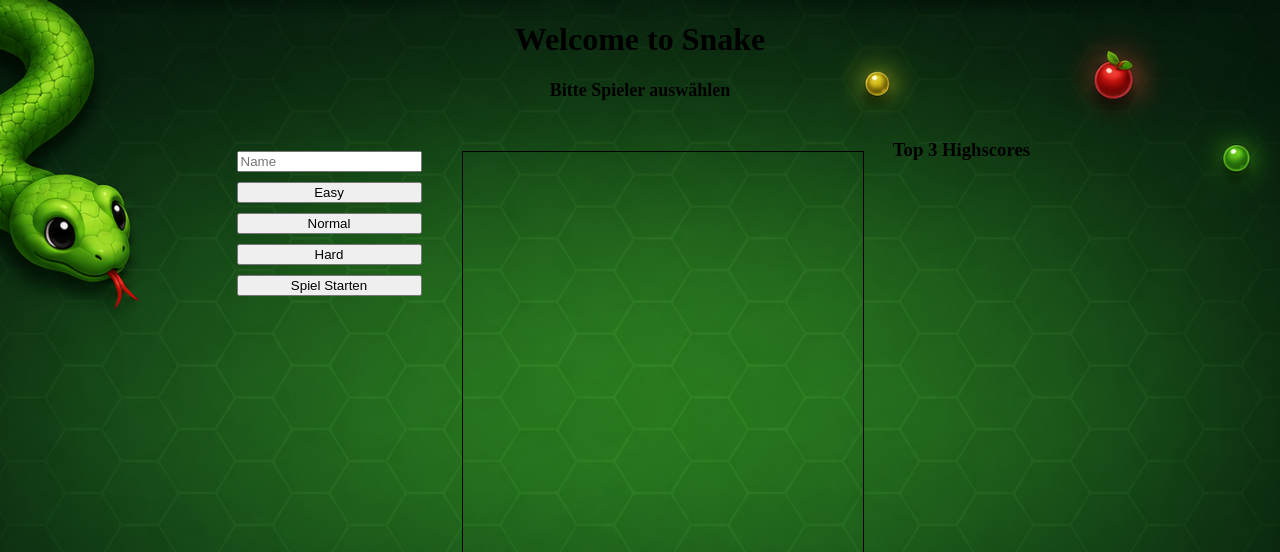
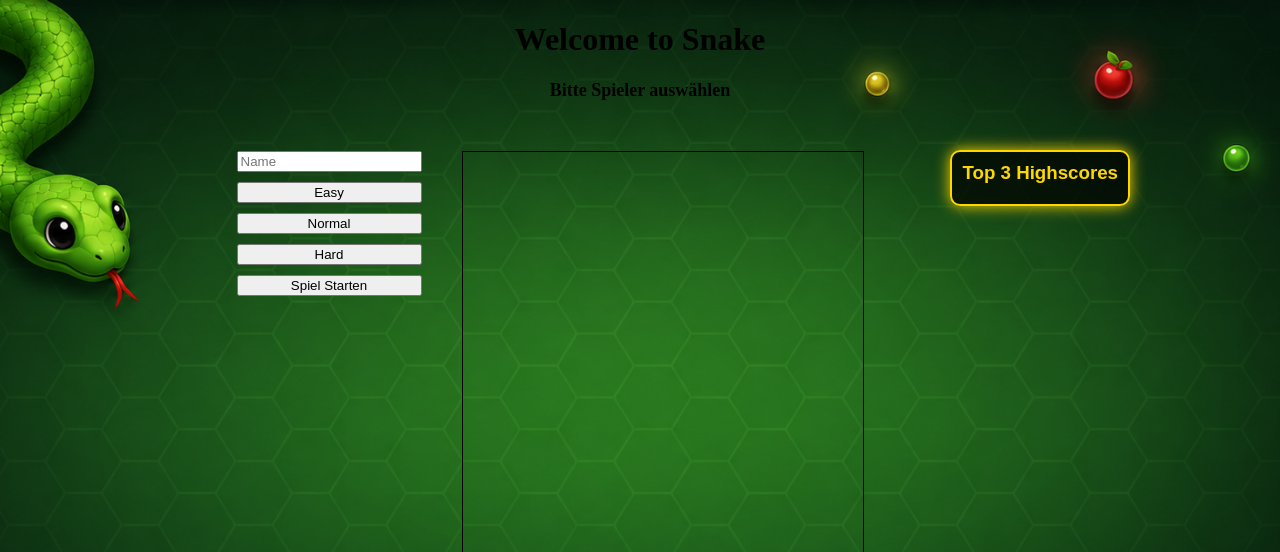
Before and after one commit to nicolas-python/snake-web, a Flask app: page / in a window 1280 px wide. Shown: the top 552 px of the page. Run offline with Flask 3, Linux system fonts and the light colour scheme; data that the repository does not hold is empty.

Commit message:
style(ui): improve highscores panel styling

```diff
--- a/templates/index.html
+++ b/templates/index.html
@@ -90,8 +90,24 @@
         #highscores
         {
         position: absolute;                 /*absolute; = Element frei an einer festen Position platzieren*/
-        right: 250px;
-        top: 120px;
+        right: 150px;
+        top: 150px;
+
+        background: rgba(0, 0, 0, 0.7);
+        border: 2px solid gold;
+        border-radius: 10px;
+        padding: 10px;
+        color: white;
+        font-family: Arial, sans-serif;
+        box-shadow: 0 0 15px gold;
+        pointer-events: none;
+        }
+
+        #highscores h3
+        {
+        margin: 0 0 10px 0;
+        text-align: center;
+        color: gold;
         }
 
         #controlsHud
```
